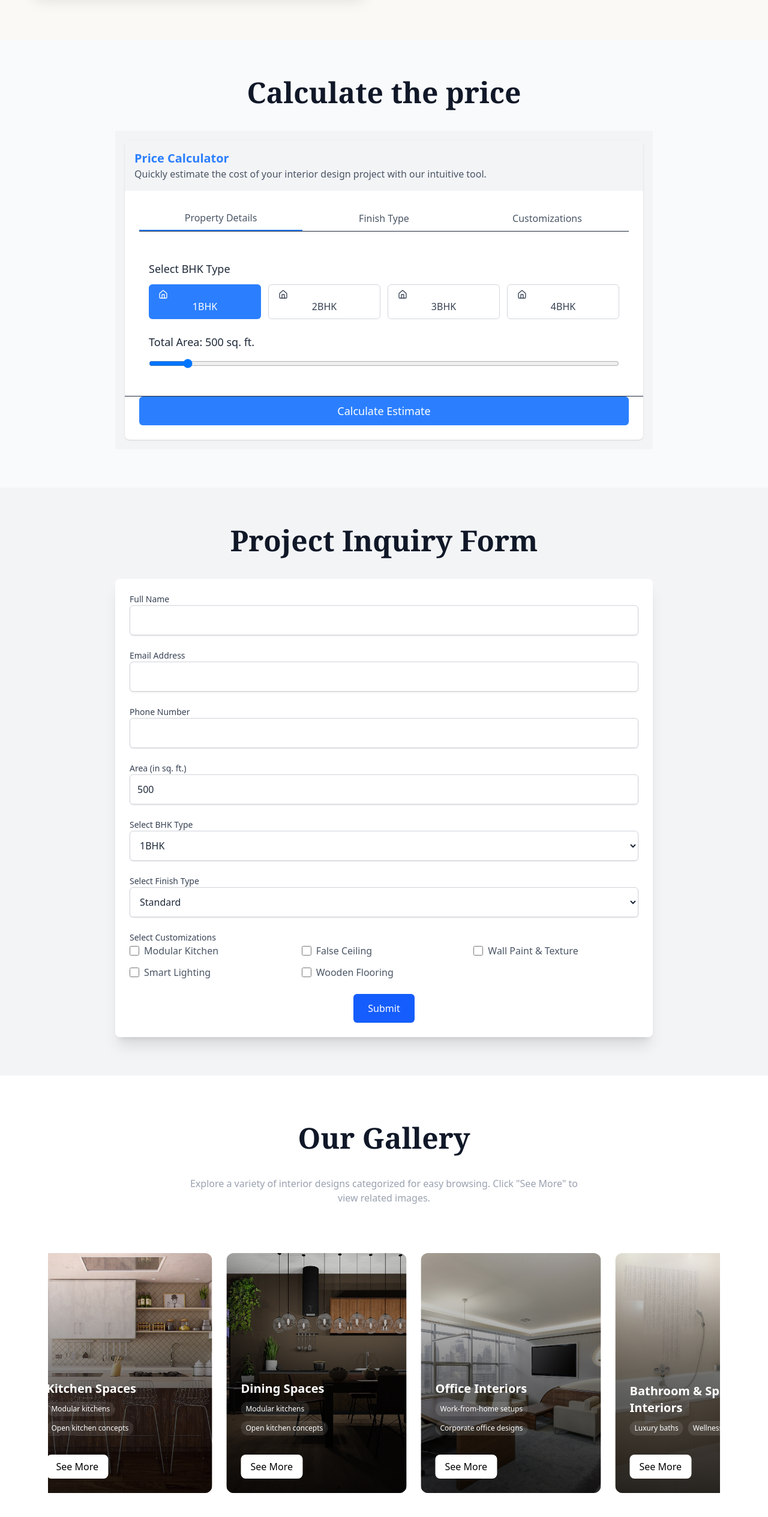
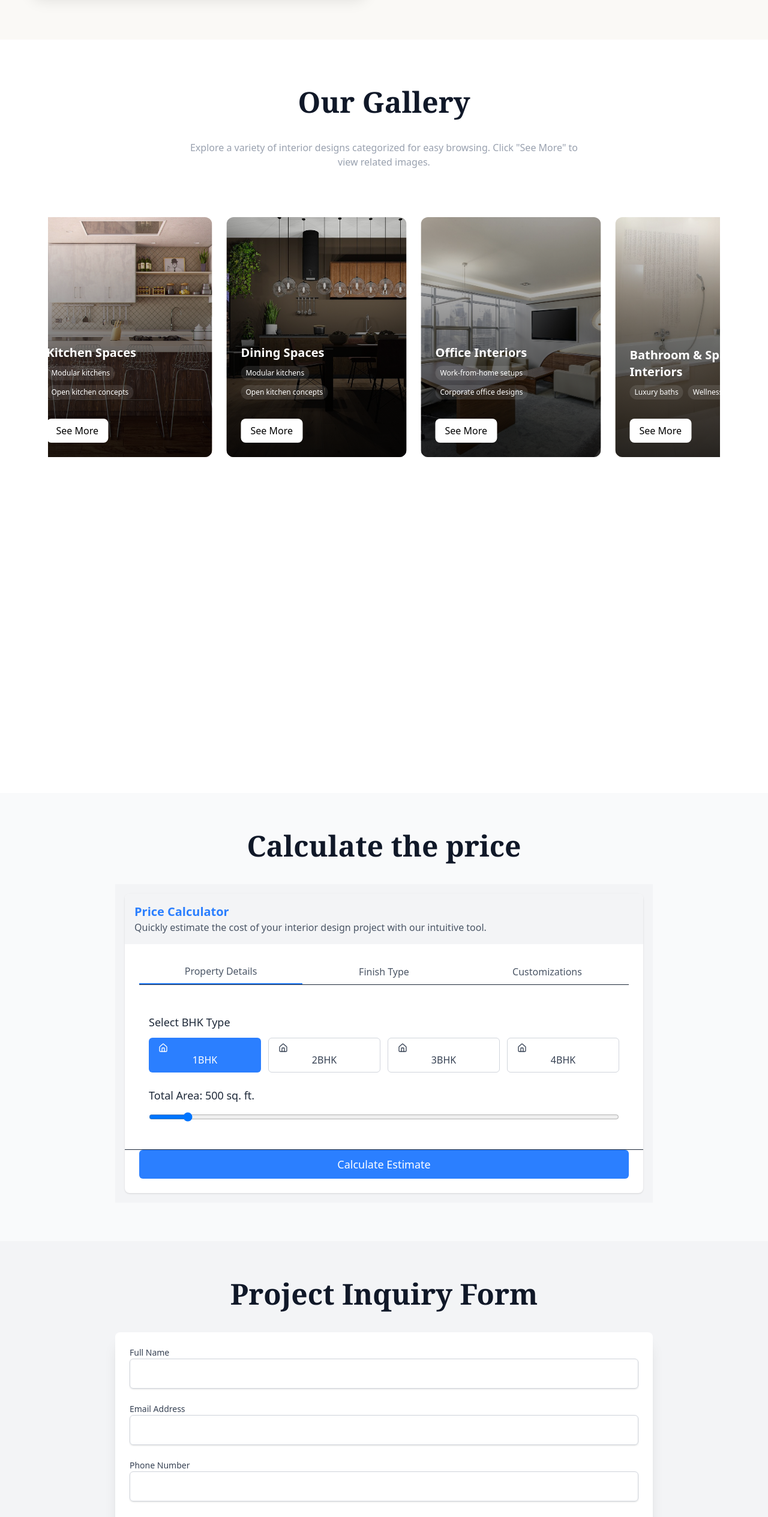
Before and after one commit to tanu0604/Interior, a React (Vite) app: page / in a window 1280 px wide. Shown: the part 1169-3698 px from the top of the page at 60% size. Built offline with nearby package versions, Linux system fonts and the light colour scheme.

Commit message:
Update Home.jsx

```diff
--- a/src/components/Home/Home.jsx
+++ b/src/components/Home/Home.jsx
@@ -65,6 +65,11 @@ export default function Home() {
         <About />
       </div>
 
+
+      <div data-aos="fade-up" data-aos-delay="200">
+        <Gallery />
+      </div>
+
          <div data-aos="fade-up" data-aos-delay="200">
         <PriceCalculator />
       </div>
@@ -73,10 +78,6 @@ export default function Home() {
         <WhatsappForm />
       </div>
 
-      <div data-aos="fade-up" data-aos-delay="200">
-        <Gallery />
-      </div>
-
 
     </>
   );
```
